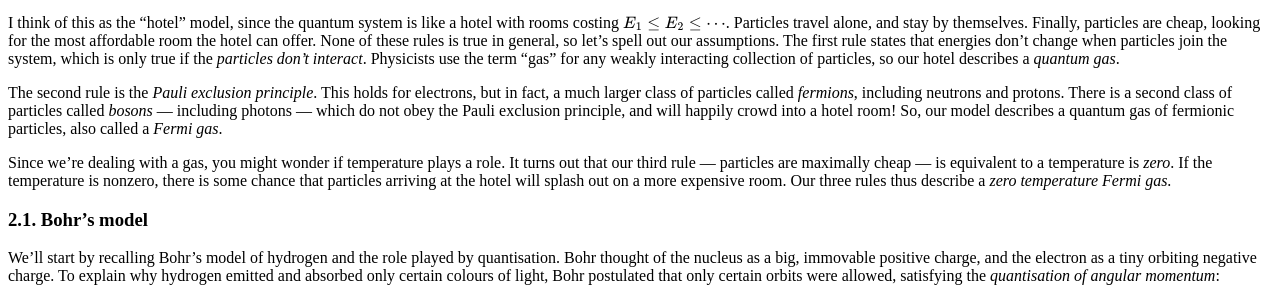
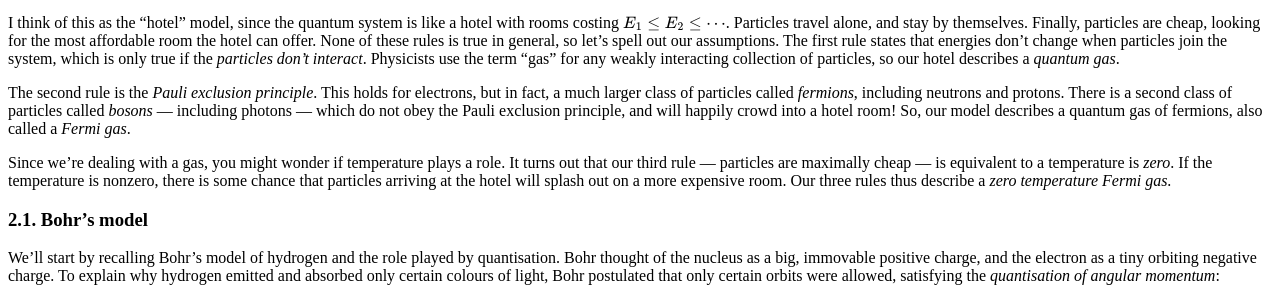
Before and after one commit to hapax/hapax.github.io, a Jekyll site: the page built from assets/chandra.md, in a window 1280 px wide and 900 px high, scrolled down 1177 px. Shown: the part 158-452 px from the top of the window. Built offline with Jekyll 4.4.1, drawn with Linux system fonts in a browser that asks for light colours; our own code applies the rules of GitHub Pages for plain Markdown files; formulas are drawn with MathJax 3; a script that is not in the unit is left out.

Commit message:
Update chandra.md

```diff
--- a/assets/chandra.md
+++ b/assets/chandra.md
@@ -98,7 +98,7 @@ particles called *fermions*, including neutrons and protons.
 There is a second class of particles called *bosons* ---
 including photons --- which do not obey the Pauli exclusion principle,
 and will happily crowd into a hotel room!
-So, our model describes a quantum gas of fermionic particles, also
+So, our model describes a quantum gas of fermions, also
 called a *Fermi gas*.
 
 Since we're dealing with a gas, you might wonder if temperature plays
```
